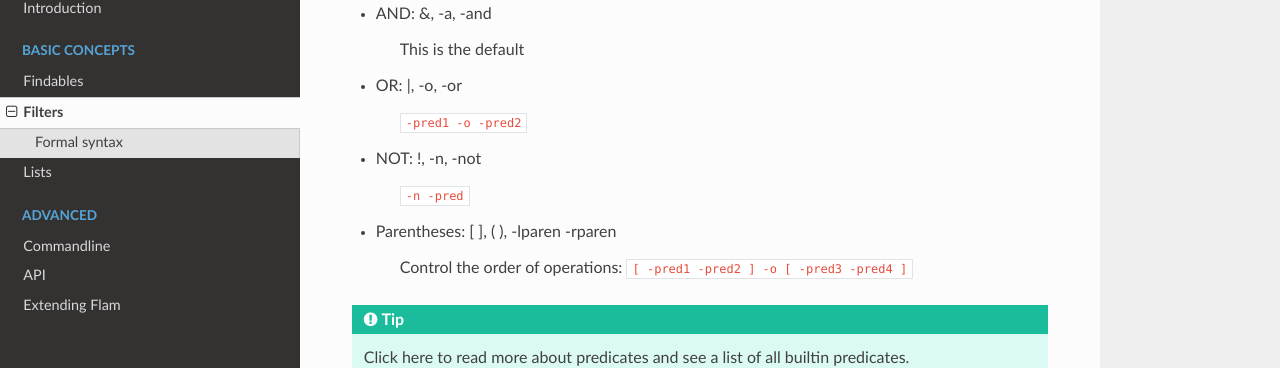
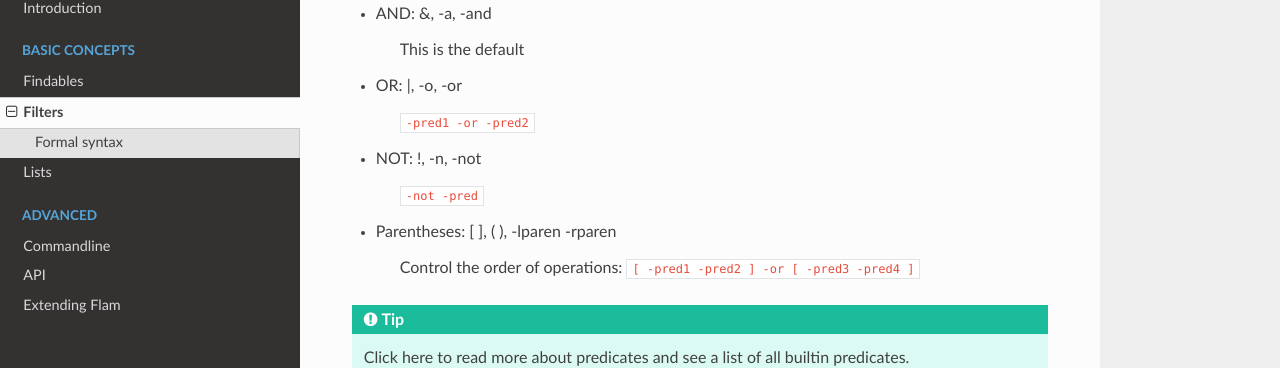
Before and after one commit to Verpous/film-flam, a Sphinx documentation site: the page built from docs/source/filters.rst, in a window 1280 px wide and 900 px high, scrolled down 374 px. Shown: the part 144-512 px from the top of the window. Built offline with Sphinx 7.4.7 and the Read the Docs theme 3.1.0, drawn with Linux system fonts in a browser that asks for light colours; pages that are not in the unit, such as notebooks, are missing from menus; the version number could not be read and is left out.

Commit message:
small documentation enhancements

```diff
--- a/docs/source/filters.rst
+++ b/docs/source/filters.rst
@@ -24,13 +24,13 @@ By default predicates are joined together using AND (i.e., ``-pred1 -pred2`` mea
     This is the default
 * OR: \|, -o, -or
 
-    ``-pred1 -o -pred2``
+    ``-pred1 -or -pred2``
 * NOT: !, -n, -not
 
-    ``-n -pred``
+    ``-not -pred``
 * Parentheses: [ ], ( ), -lparen -rparen
 
-    Control the order of operations: ``[ -pred1 -pred2 ] -o [ -pred3 -pred4 ]``
+    Control the order of operations: ``[ -pred1 -pred2 ] -or [ -pred3 -pred4 ]``
 
 .. tip::
 
--- a/docs/source/findables.rst
+++ b/docs/source/findables.rst
@@ -42,9 +42,9 @@ Grouping lets you turn collaborators into a single entity - when you search for
 
 People objects are always attached to a group mode: 'separate' or 'group'.
 
-When separate, each returned object represents a single person.
+* When separate, each returned object represents a single person.
 
-When grouped, flam will find people who've collaborated on movies together and return them as a single object.
+* When grouped, flam will find people who've collaborated on movies together and return them as a single object.
 
 Every crew type has a default group mode that makes sense for it. Directors are grouped by default, actors are separate. This means that if you:
 
```
